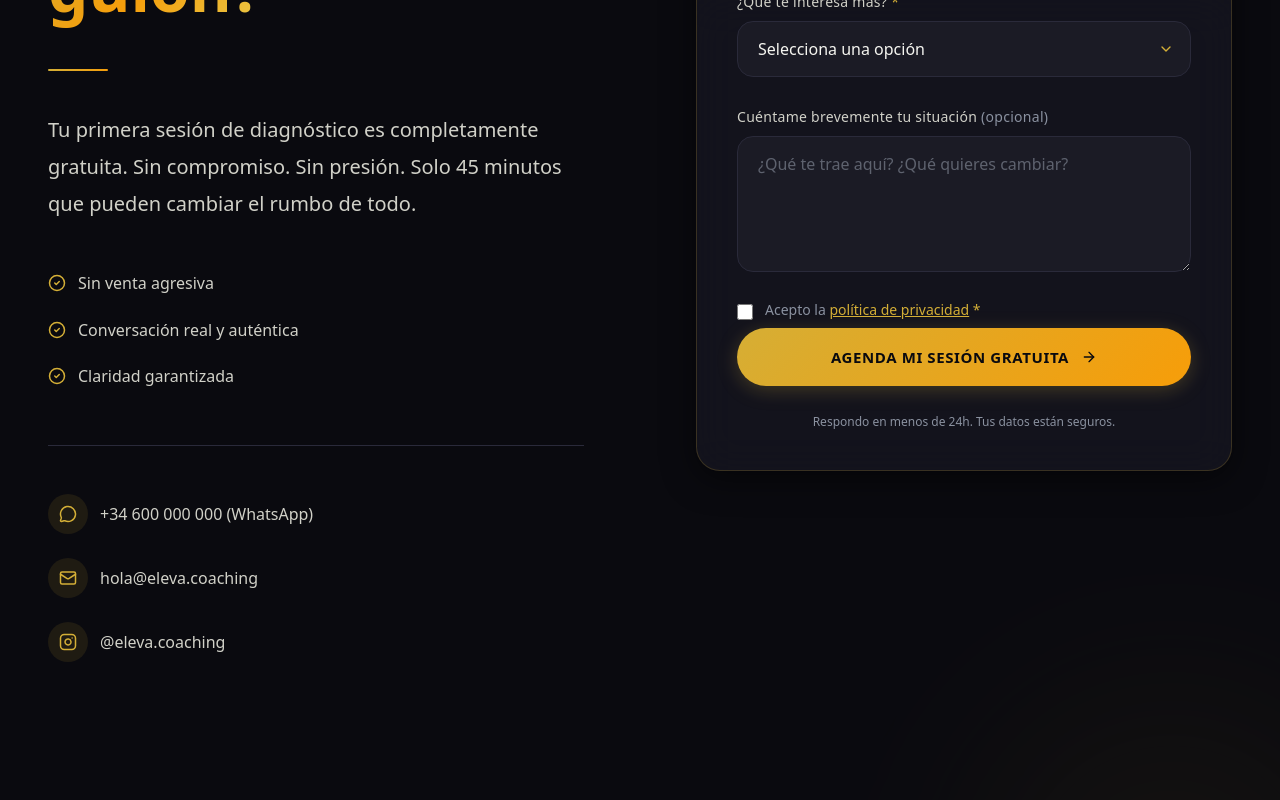
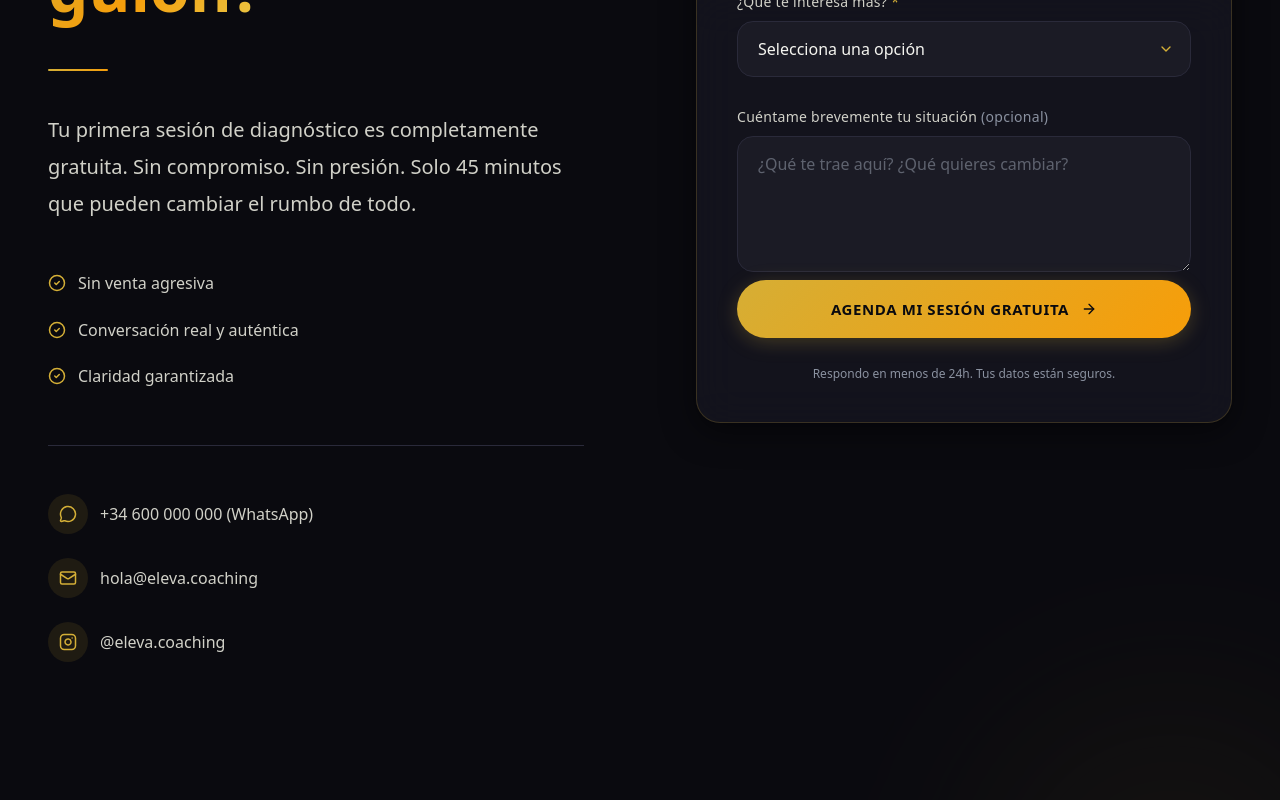
Before and after one commit to jagoff/web-coaching-terceros, a Next.js app: page / in a window 1280 px wide. Shown: the part 9376-10176 px from the top of the page. Built offline with nearby package versions, Linux system fonts and the light colour scheme.

Commit message:
fix: remove privacy checkbox from contact form

```diff
--- a/components/sections/Contact.tsx
+++ b/components/sections/Contact.tsx
@@ -22,7 +22,6 @@ export default function Contact() {
     phone: "",
     service: "",
     message: "",
-    privacy: false,
   });
   const [errors, setErrors] = useState<Record<string, string>>({});
   const [status, setStatus] = useState<"idle" | "loading" | "success">("idle");
@@ -34,7 +33,6 @@ export default function Contact() {
       errs.email = "Introduce un email válido";
     if (!form.phone.trim()) errs.phone = "El teléfono es obligatorio";
     if (!form.service) errs.service = "Selecciona un servicio";
-    if (!form.privacy) errs.privacy = "Debes aceptar la política de privacidad";
     return errs;
   };
 
@@ -43,12 +41,10 @@ export default function Contact() {
       HTMLInputElement | HTMLTextAreaElement | HTMLSelectElement
     >
   ) => {
-    const { name, value, type } = e.target;
-    const checked =
-      type === "checkbox" ? (e.target as HTMLInputElement).checked : undefined;
+    const { name, value } = e.target;
     setForm((prev) => ({
       ...prev,
-      [name]: type === "checkbox" ? checked : value,
+      [name]: value,
     }));
     if (errors[name]) setErrors((prev) => ({ ...prev, [name]: "" }));
   };
@@ -369,40 +365,6 @@ export default function Contact() {
                       />
                     </div>
 
-                    {/* Privacy */}
-                    <div className="flex items-start gap-3">
-                      <input
-                        id="privacy"
-                        name="privacy"
-                        type="checkbox"
-                        className="mt-1 w-4 h-4 flex-shrink-0 cursor-pointer"
-                        style={{ accentColor: "var(--gold-primary)" }}
-                        checked={form.privacy}
-                        onChange={handleChange}
-                        aria-invalid={!!errors.privacy}
-                      />
-                      <label
-                        htmlFor="privacy"
-                        className="text-sm cursor-pointer"
-                        style={{ color: "var(--text-muted)" }}
-                      >
-                        Acepto la{" "}
-                        <a
-                          href="#"
-                          className="underline transition-colors"
-                          style={{ color: "var(--gold-primary)" }}
-                        >
-                          política de privacidad
-                        </a>{" "}
-                        <span style={{ color: "var(--gold-primary)" }}>*</span>
-                      </label>
-                    </div>
-                    {errors.privacy && (
-                      <p role="alert" className="text-xs -mt-3" style={{ color: "#ef4444" }}>
-                        {errors.privacy}
-                      </p>
-                    )}
-
                     {/* Submit */}
                     <button
                       type="submit"
```
